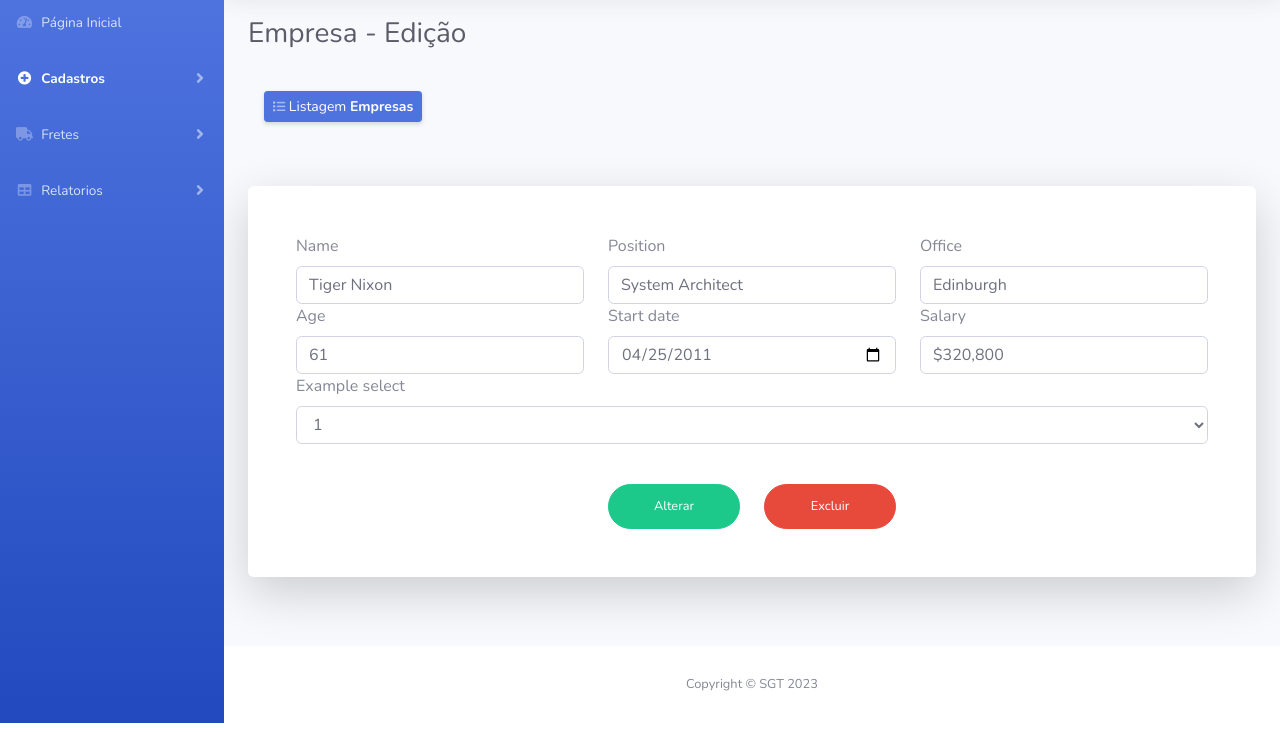
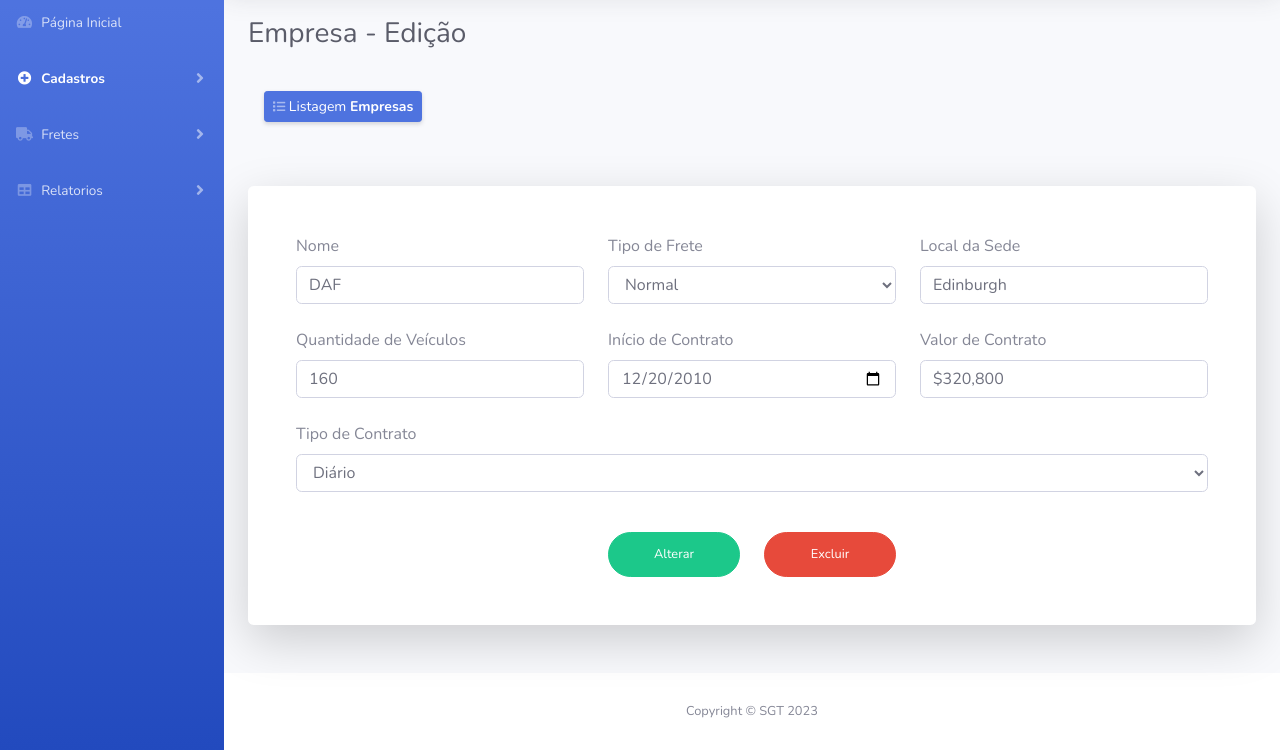
Before and after one commit to lukasrvs/projeto-software-prototype, a website with bundled scripts: page empresa-edit.html in a window 1280 px wide. Shown: the part 77-827 px from the top of the page. Before the commit the page ends 800 px from the top, so only its background shows below. Built offline with nearby package versions, Linux system fonts and the light colour scheme.

Commit message:
entreprise's data and name fields adjustments

```diff
--- a/empresa-edit.html
+++ b/empresa-edit.html
@@ -331,59 +331,68 @@
               <div class="row">
                 <div class="col-sm-4">
                   <label for="exampleFormControlInput1">
-                              Name
+                    Nome
                   </label>
                   <input class="form-control form-control-solid"
                   id="exampleFormControlInput1"
                   type="text"
                   placeholder="Name"
-                              value="Tiger Nixon">
+                  value="DAF">
                 </div>
                 <div class="col-sm-4">
                   <label for="exampleFormControlInput2">
-                              Position
+                    Tipo de Frete
+                  </label>
+                  <select class="form-control form-control-solid"
+                  id="exampleFormControlSelect1">
+                  <option>Normal</option>
+                  <option>Subcontração</option>
+                  <option>Repacho</option>
+                  <option>Despacho</option>
+                  <option>Intermediário</option>
+                </select>
+                <!-- <input class="form-control form-control-solid"
+                  id="exampleFormControlInput2"
+                  type="text"
+                  placeholder="Position name"
+                  value="System Architect"> -->
+                </div>
+                <div class="col-sm-4">
+                  <label for="exampleFormControlInput2">
+                    Local da Sede
                   </label>
                   <input class="form-control form-control-solid"
                   id="exampleFormControlInput2"
                   type="text"
-                              placeholder="Position name"
-                              value="System Architect">
+                  placeholder="Office place"
+                  value="Edinburgh">
+                </div>
+              </div>
+              <br />
+              <div class="row">
+                <div class="col-sm-4">
+                  <label for="exampleFormControlInput1">
+                    Quantidade de Veículos
+                  </label>
+                  <input class="form-control form-control-solid"
+                  id="exampleFormControlInput1"
+                  type="vehicleQuantity"
+                  placeholder="Number of vehicles"
+                  value="160">
                 </div>
                 <div class="col-sm-4">
                   <label for="exampleFormControlInput2">
-                              Office
-                            </label>
-                            <input class="form-control form-control-solid"
-                              id="exampleFormControlInput2"
-                              type="text"
-                              placeholder="Office name"
-                              value="Edinburgh">
-                          </div>
-                        </div>
-                        <div class="row">
-                          <div class="col-sm-4">
-                            <label for="exampleFormControlInput1">
-                              Age
-                            </label>
-                            <input class="form-control form-control-solid"
-                              id="exampleFormControlInput1"
-                              type="email"
-                              placeholder="Age"
-                              value="61">
-                          </div>
-                          <div class="col-sm-4">
-                            <label for="exampleFormControlInput2">
-                              Start date
+                    Início de Contrato
                   </label>
                   <input class="form-control form-control-solid"
                   id="exampleFormControlInput2"
                   type="date"
                   placeholder="Start date"
-                              value="2011-04-25">
+                  value="2010-12-20">
                 </div>
                 <div class="col-sm-4">
                   <label for="exampleFormControlInput2">
-                              Salary
+                    Valor de Contrato
                   </label>
                   <input class="form-control form-control-solid"
                   id="valor"
@@ -392,18 +401,18 @@
                   value="$320,800">
                 </div>
               </div>
+              <br />
               <div class="row">
                 <div class="col-sm-12">
                   <label for="exampleFormControlSelect1">
-                              Example select
+                    Tipo de Contrato
                   </label>
                   <select class="form-control form-control-solid"
                   id="exampleFormControlSelect1">
-                              <option>1</option>
-                              <option>2</option>
-                              <option>3</option>
-                              <option>4</option>
-                              <option>5</option>
+                  <option>Diário</option>
+                  <option>Semanal</option>
+                  <option>Mensal</option>
+                  <option>Anual</option>
                 </select>
               </div>
             </div>
```
Also changed, not shown: empresa-create.html (+26 -18 lines), empresa-list.html (+10 -10 lines). Lines whose indentation alone changed are shown as unchanged.
